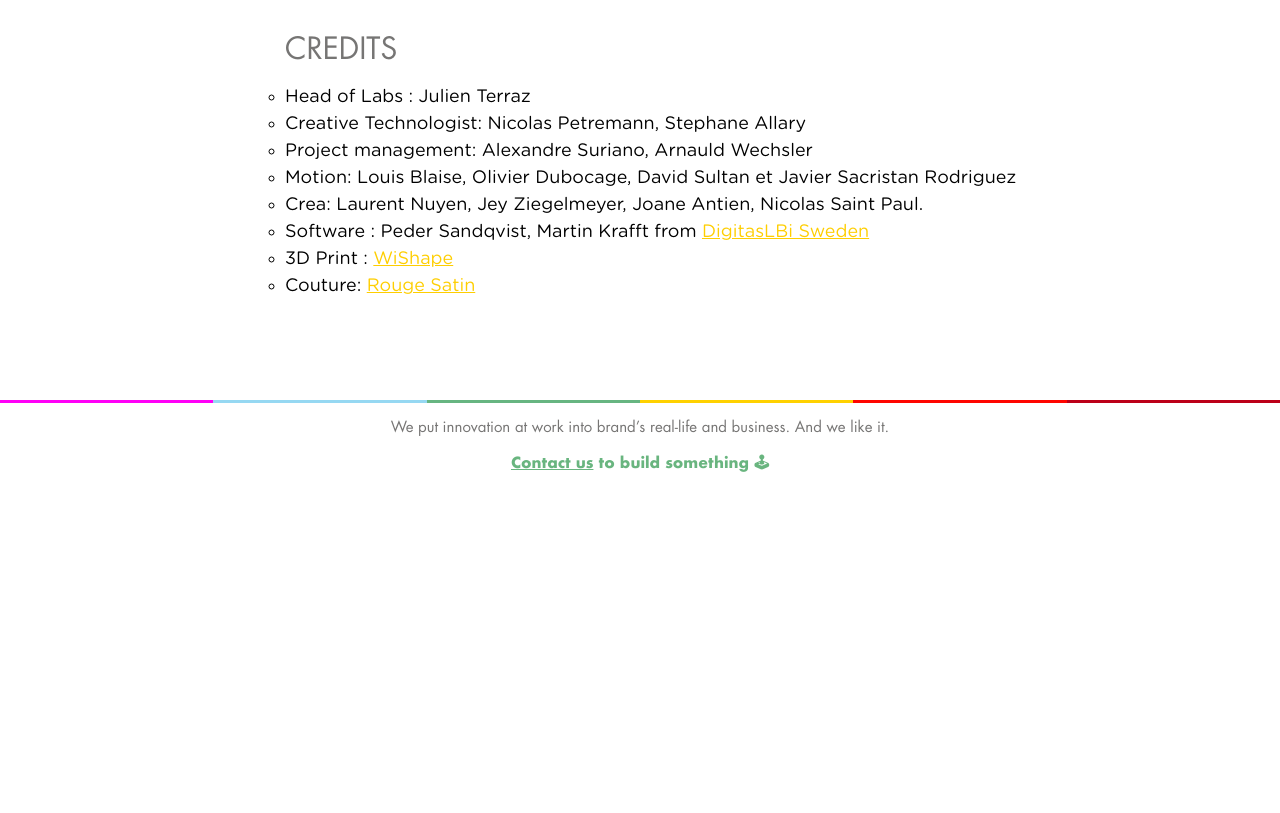
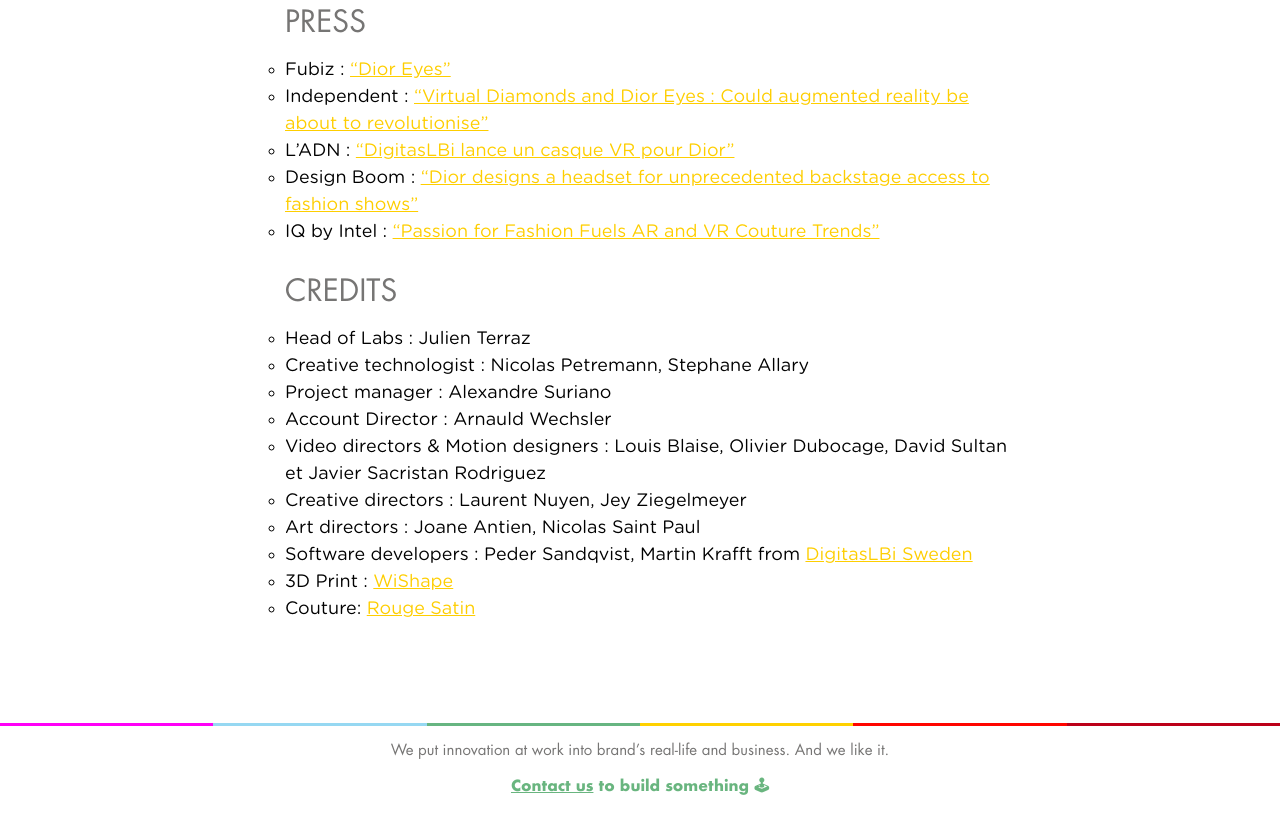
Before and after one commit to digitaslabs/digitaslabs.github.io, a Jekyll site: the page built from _posts/2015-05-22-Dior-Eyes-v1.md, in a window 1280 px wide and 1400 px high, scrolled down 6539 px. Shown: the part 587-1400 px from the top of the window. Built offline with Jekyll 4.4.1, drawn with Linux system fonts in a browser that asks for light colours; nearby versions of some CDN libraries; before the commit the page ends 7616 px from its top, so only the background shows below that; some of the changed text lies outside the part shown.

Commit message:
Recette Steph : TO et Dior Eyes v1

```diff
--- a/_posts/2015-05-22-Dior-Eyes-v1.md
+++ b/_posts/2015-05-22-Dior-Eyes-v1.md
@@ -108,15 +108,22 @@ Beyond the innovation, an intense moment is captured in a single beating heart a
 
 <iframe src="https://player.vimeo.com/video/220454348" width="770" height="433" frameborder="0" webkitallowfullscreen mozallowfullscreen allowfullscreen class="uk-responsive-width"></iframe>
 
+## PRESS
 
-[https://vimeo.com/220454348](https://vimeo.com/220454348)
+- Fubiz : ["Dior Eyes"](http://www.fubiz.net/2015/05/19/dior-eyes/)
+- Independent : ["Virtual Diamonds and Dior Eyes : Could augmented reality be about to revolutionise"](http://www.independent.co.uk/life-style/fashion/augmented-reality-virtual-reality-fashion-retail-a7425076.html)
+- L'ADN : ["DigitasLBi lance un casque VR pour Dior"](http://www.ladn.eu/news-business/actualites-agences/digitaslbi-lance-un-casque-vr-pour-dior/)
+- Design Boom : ["Dior designs a headset for unprecedented backstage access to fashion shows"](https://www.designboom.com/technology/dior-eyes-headset-05-21-2015/)
+- IQ by Intel : ["Passion for Fashion Fuels AR and VR Couture Trends"](https://iq.intel.com/passion-for-fashion-fuels-ar-and-vr-couture-trends/)
 
 ## CREDITS
 - Head of Labs : Julien Terraz
-- Creative Technologist: Nicolas Petremann, Stephane Allary
-- Project management: Alexandre Suriano, Arnauld Wechsler
-- Motion: Louis Blaise, Olivier Dubocage, David Sultan et Javier Sacristan Rodriguez
-- Crea: Laurent Nuyen, Jey Ziegelmeyer, Joane Antien, Nicolas Saint Paul.
-- Software : Peder Sandqvist, Martin Krafft from [DigitasLBi Sweden](http://www.digitaslbi.com/se/)
+- Creative technologist : Nicolas Petremann, Stephane Allary
+- Project manager : Alexandre Suriano
+- Account Director : Arnauld Wechsler
+- Video directors & Motion designers : Louis Blaise, Olivier Dubocage, David Sultan et Javier Sacristan Rodriguez
+- Creative directors : Laurent Nuyen, Jey Ziegelmeyer
+- Art directors : Joane Antien, Nicolas Saint Paul
+- Software developers : Peder Sandqvist, Martin Krafft from [DigitasLBi Sweden](http://www.digitaslbi.com/se/)
 - 3D Print : [WiShape](http://wishape3d.fr)
 - Couture: [Rouge Satin](http://rougesatin.fr/)
```
Also changed, not shown: _posts/2015-12-11-T.O-by-Lipton.md (+6 -6 lines).
